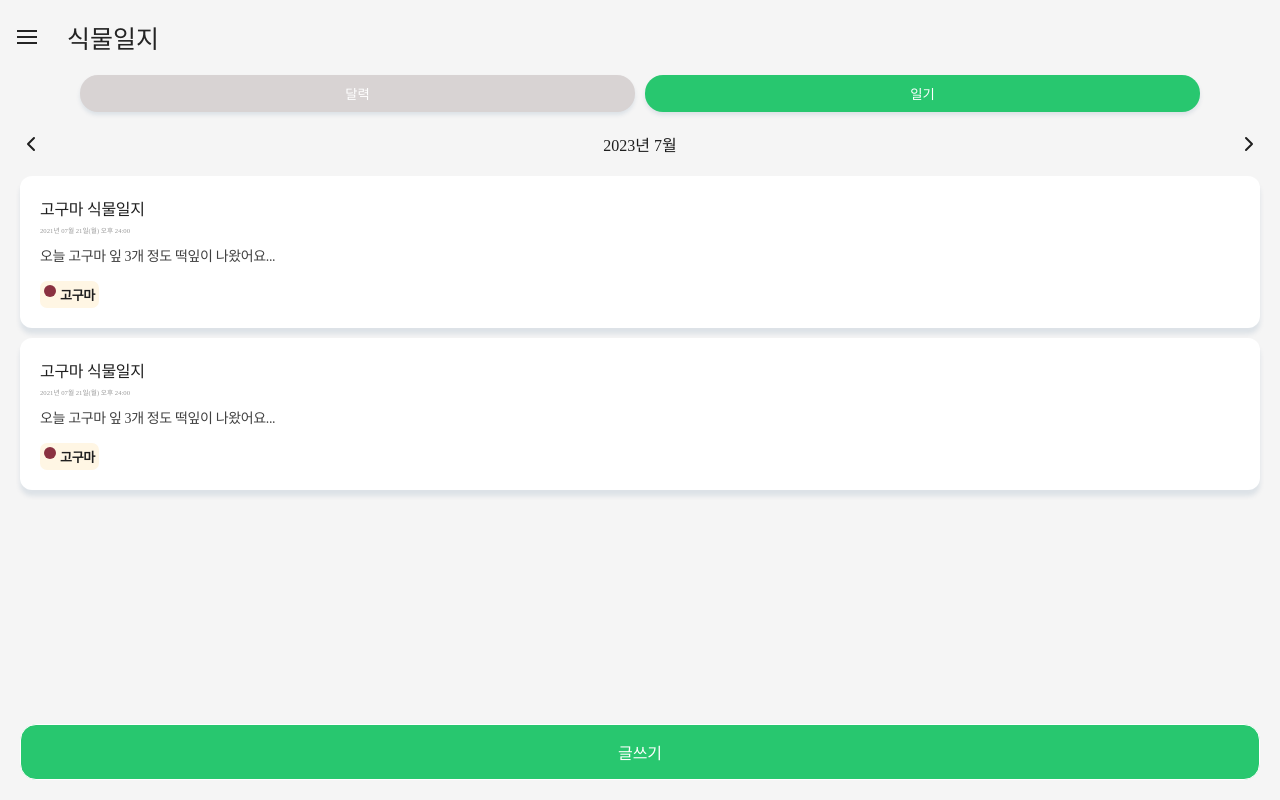
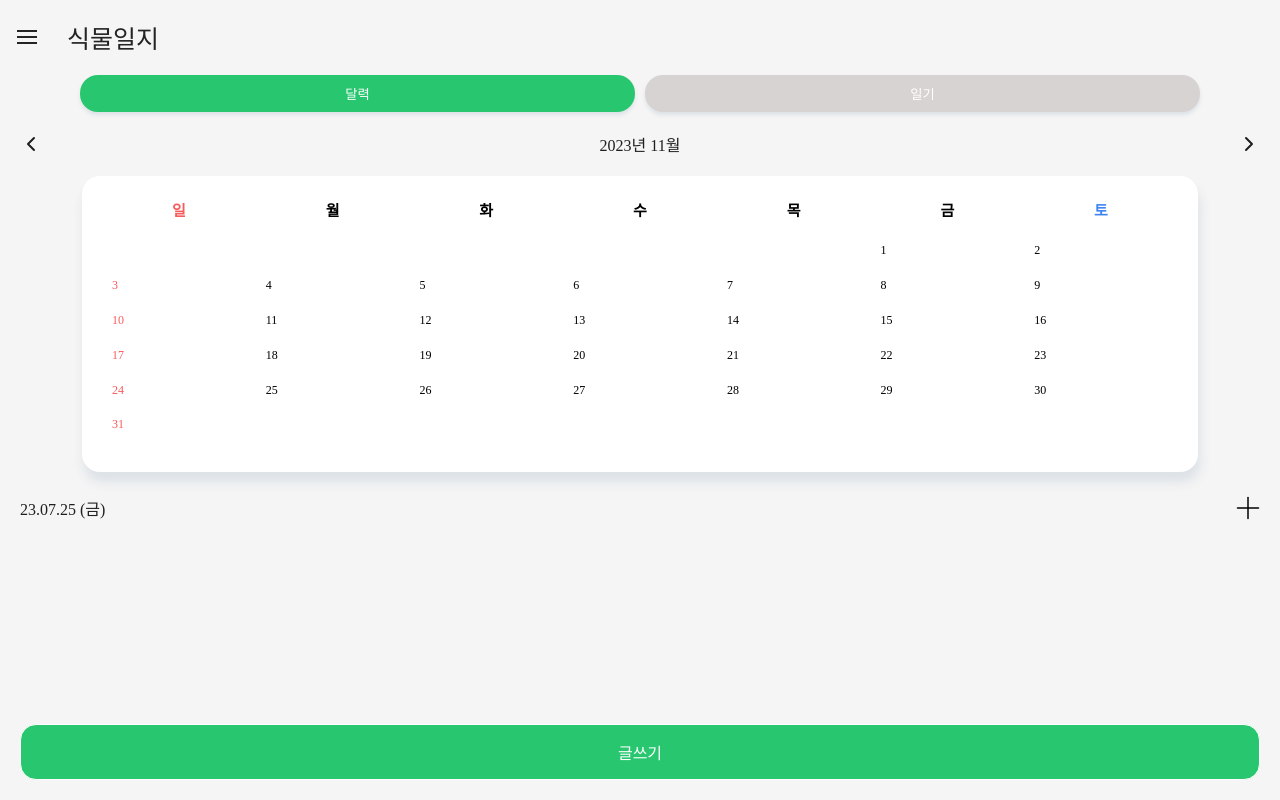
Before and after one commit to CSID-DGU/2023-2-SCS4031-01-minseoduseo, a React (Create React App) app in the folder frontend/reactweb/: page /diary in a window 1280 px wide. Both pictures are taken after a click on the button "달력". Built offline with nearby package versions, Linux system fonts and the light colour scheme; a web font is replaced by a local one.

Commit message:
[feat] 달력 UI 구현

```diff
--- a/frontend/reactweb/src/components/MyInfo/PlusIcon.tsx
+++ b/frontend/reactweb/src/components/MyInfo/PlusIcon.tsx
@@ -21,4 +21,7 @@ const StyledPlusIcon = styled.button`
   border-radius: 50%;
   background-color: ${COLOR.BG_GREEN_28};
   box-shadow: 0px 1.6rem 1.5rem 0px rgba(13, 63, 103, 0.1);
+  > svg {
+    color: white;
+  }
 `;
--- /dev/null
+++ b/frontend/reactweb/src/components/PlantDiary/Calendar.tsx
@@ -0,0 +1,97 @@
+import styled from "styled-components";
+import COLOR from "styles/colors";
+import { ReactComponent as PlusIcon } from "assets/icons/icon_plus.svg";
+import { FONT_STYLES } from "styles/fontStyle";
+import getCalendar from "utils/getCalendar";
+
+export default function Calendar() {
+  const days = ["일", "월", "화", "수", "목", "금", "토"];
+  return (
+    <StyledContainer>
+      <StyledCalendar>
+        <StyledDayContainer>
+          {days.map((day) => (
+            <StyledDay key={day} day={day}>
+              {day}
+            </StyledDay>
+          ))}
+        </StyledDayContainer>
+        <StyledWeekContainer>
+          {getCalendar(2023, 12).map((dates) => {
+            return (
+              <StyledWeek>
+                {dates.map((date) => (
+                  <StyledDate>{date}</StyledDate>
+                ))}
+              </StyledWeek>
+            );
+          })}
+        </StyledWeekContainer>
+      </StyledCalendar>
+      <StyledPreview>
+        <StyledPreviewHeader>
+          <StyledPreviewDate>23.07.25 (금)</StyledPreviewDate>
+          <PlusIcon />
+        </StyledPreviewHeader>
+      </StyledPreview>
+    </StyledContainer>
+  );
+}
+interface dayType {
+  day: string;
+}
+const StyledContainer = styled.section``;
+const StyledCalendar = styled.section`
+  background-color: white;
+  border-radius: 1.8rem;
+  width: 90%;
+  margin: 0 auto;
+  height: 37vh;
+  padding: 2.3rem 2rem 1.75rem 2rem;
+  box-shadow: 0.2rem 1rem 1.2rem 0rem rgba(13, 63, 103, 0.1);
+`;
+const StyledPreview = styled.section`
+  margin-top: 2.4rem;
+`;
+const StyledPreviewHeader = styled.div`
+  display: flex;
+  justify-content: space-between;
+  align-items: center;
+`;
+const StyledPreviewDate = styled.h3`
+  color: ${COLOR.FONT_BLACK_1F};
+  ${FONT_STYLES.PR_R}
+  font-size: 1.6rem;
+  > svg {
+    color: ${COLOR.FONT_BLACK_1F};
+  }
+`;
+const StyledDayContainer = styled.div`
+  display: flex;
+`;
+const StyledDay = styled.h2<dayType>`
+  flex: 0 0 0;
+  margin: 0 auto;
+  color: ${({ day }) => {
+    if (day === "일") return COLOR.BTN_RED_F8;
+    else if (day === "토") return "#3E85F1";
+  }};
+`;
+const StyledWeekContainer = styled.div`
+  margin-top: 2.3rem;
+  height: -webkit-fill-available;
+`;
+const StyledWeek = styled.div`
+  display: flex;
+  height: 4.2rem;
+  height: 15%;
+`;
+const StyledDate = styled.h2`
+  flex: 1 0 0;
+  font-size: 1.2rem;
+  padding-left: 1rem;
+  ${FONT_STYLES.PR_R}
+  &:first-of-type {
+    color: ${COLOR.BTN_RED_F8};
+  }
+`;
--- /dev/null
+++ b/frontend/reactweb/src/components/PlantDiary/DiaryList.tsx
@@ -0,0 +1,26 @@
+import styled from "styled-components";
+import Diary from "components/PlantDiary/Diary";
+import { useNavigate } from "react-router-dom";
+export default function DiaryList() {
+  const diaryTxt = {
+    title: "고구마 식물일지",
+    date: "2021년 07월 21일(월) 오후 24:00",
+    content: "오늘 고구마 잎 3개 정도 떡잎이 나왔어요...",
+    tag: "고구마",
+    color: "#8A3141",
+  };
+  const navigate = useNavigate();
+  return (
+    <StContainer>
+      <Diary {...diaryTxt} />
+      <Diary {...diaryTxt} />
+    </StContainer>
+  );
+}
+
+const StContainer = styled.section`
+  display: flex;
+  flex-direction: column;
+  gap: 1rem;
+  margin-bottom: 8rem;
+`;
--- a/frontend/reactweb/src/components/PlantDiary/SelectBtn.tsx
+++ b/frontend/reactweb/src/components/PlantDiary/SelectBtn.tsx
@@ -3,12 +3,21 @@ import COLOR from "styles/colors";
 interface selectBtnParams {
   BtnTxt: string[];
   Selected: string;
+  handler: (txt: string) => void;
 }
-export default function SelectBtn({ BtnTxt, Selected }: selectBtnParams) {
+export default function SelectBtn({
+  BtnTxt,
+  Selected,
+  handler,
+}: selectBtnParams) {
   return (
     <StyledContainer>
       {BtnTxt.map((txt) => {
-        return <StyledBtn selected={Selected === txt}>{txt}</StyledBtn>;
+        return (
+          <StyledBtn selected={Selected === txt} onClick={() => handler(txt)}>
+            {txt}
+          </StyledBtn>
+        );
       })}
     </StyledContainer>
   );
--- a/frontend/reactweb/src/components/common/CommonBtn.tsx
+++ b/frontend/reactweb/src/components/common/CommonBtn.tsx
@@ -7,7 +7,7 @@ interface btnParams {
 }
 export default function CommonBtn({ type, label, handler }: btnParams) {
   let TxtColor = "";
-  let BgColor = "";
+  let bgcolor = "";
   switch (type) {
     case "cancel":
       TxtColor = COLOR.BTN_GRAY_97;
@@ -22,20 +22,20 @@ export default function CommonBtn({ type, label, handler }: btnParams) {
   switch (type) {
     case "cancel":
     case "delete":
-      BgColor = COLOR.BG_GRAY_F;
+      bgcolor = COLOR.BG_GRAY_F;
       break;
     default:
-      BgColor = COLOR.BG_GREEN_28;
+      bgcolor = COLOR.BG_GREEN_28;
   }
 
   return (
-    <Button color={TxtColor} BgColor={BgColor} onClick={handler}>
+    <Button color={TxtColor} bgcolor={bgcolor} onClick={handler}>
       {label}
     </Button>
   );
 }
 interface Colors {
-  BgColor: string;
+  bgcolor: string;
   color: string;
 }
 
@@ -46,7 +46,7 @@ const Button = styled.button<Colors>`
   justify-content: center;
   align-items: center;
   font-size: 1.6rem;
-  background-color: ${(props) => props.BgColor};
+  background-color: ${(props) => props.bgcolor};
   color: ${(props) => props.color};
   border: 0.1rem solid ${(props) => props.color};
   border-radius: 1.6rem;
--- a/frontend/reactweb/src/views/PlantDiary.tsx
+++ b/frontend/reactweb/src/views/PlantDiary.tsx
@@ -2,36 +2,36 @@ import COLOR from "styles/colors";
 import styled from "styled-components";
 import Header from "components/common/Header";
 import SelectBtn from "components/PlantDiary/SelectBtn";
-import Diary from "components/PlantDiary/Diary";
 import { ReactComponent as RightArrow } from "assets/icons/icon_right-arrow.svg";
 import { ReactComponent as LeftArrow } from "assets/icons/icon_left-arrow.svg";
 import { FONT_STYLES } from "styles/fontStyle";
 import CommonBtn from "components/common/CommonBtn";
 import { useNavigate } from "react-router-dom";
 import Routes from "router/Routes";
+import { useState } from "react";
+import DiaryList from "components/PlantDiary/DiaryList";
+import Calendar from "components/PlantDiary/Calendar";
 export default function PlantDiary() {
-  const diaryTxt = {
-    title: "고구마 식물일지",
-    date: "2021년 07월 21일(월) 오후 24:00",
-    content: "오늘 고구마 잎 3개 정도 떡잎이 나왔어요...",
-    tag: "고구마",
-    color: "#8A3141",
-  };
   const navigate = useNavigate();
+  const [curState, setCurState] = useState("일기");
+
   return (
     <StyledDiaryWrapper>
       <Header title="식물일지" icon="menu" />
       <StyledDiaryContainer>
-        <SelectBtn BtnTxt={["달력", "일기"]} Selected="일기" />
+        <SelectBtn
+          BtnTxt={["달력", "일기"]}
+          Selected={curState}
+          handler={(name) => {
+            setCurState(name);
+          }}
+        />
         <StyledSelectDate>
           <LeftArrow />
-          2023년 7월
+          2023년 11월
           <RightArrow />
         </StyledSelectDate>
-        <StyledDiaryList>
-          <Diary {...diaryTxt} />
-          <Diary {...diaryTxt} />
-        </StyledDiaryList>
+        {curState === "달력" ? <Calendar /> : <DiaryList />}
       </StyledDiaryContainer>
       <StyledBtnContainer>
         <CommonBtn label="글쓰기" handler={() => navigate(Routes.DiaryWrite)} />
@@ -66,10 +66,3 @@ const StyledBtnContainer = styled.div`
   padding: 0 2rem;
   bottom: 2rem;
 `;
-
-const StyledDiaryList = styled.section`
-  display: flex;
-  flex-direction: column;
-  gap: 1rem;
-  margin-bottom: 8rem;
-`;
```
Also changed, not shown: frontend/reactweb/src/assets/icons/icon_plus.svg.
